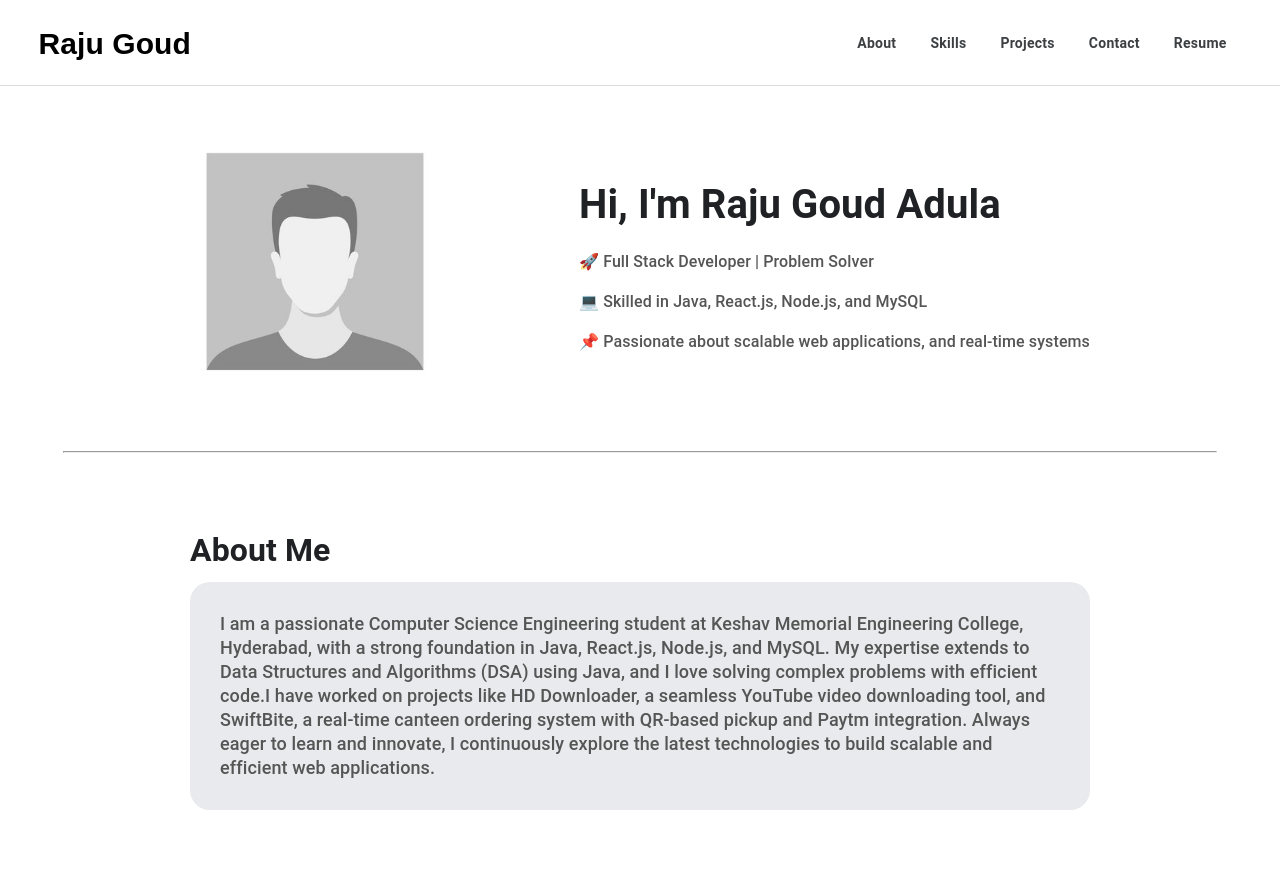
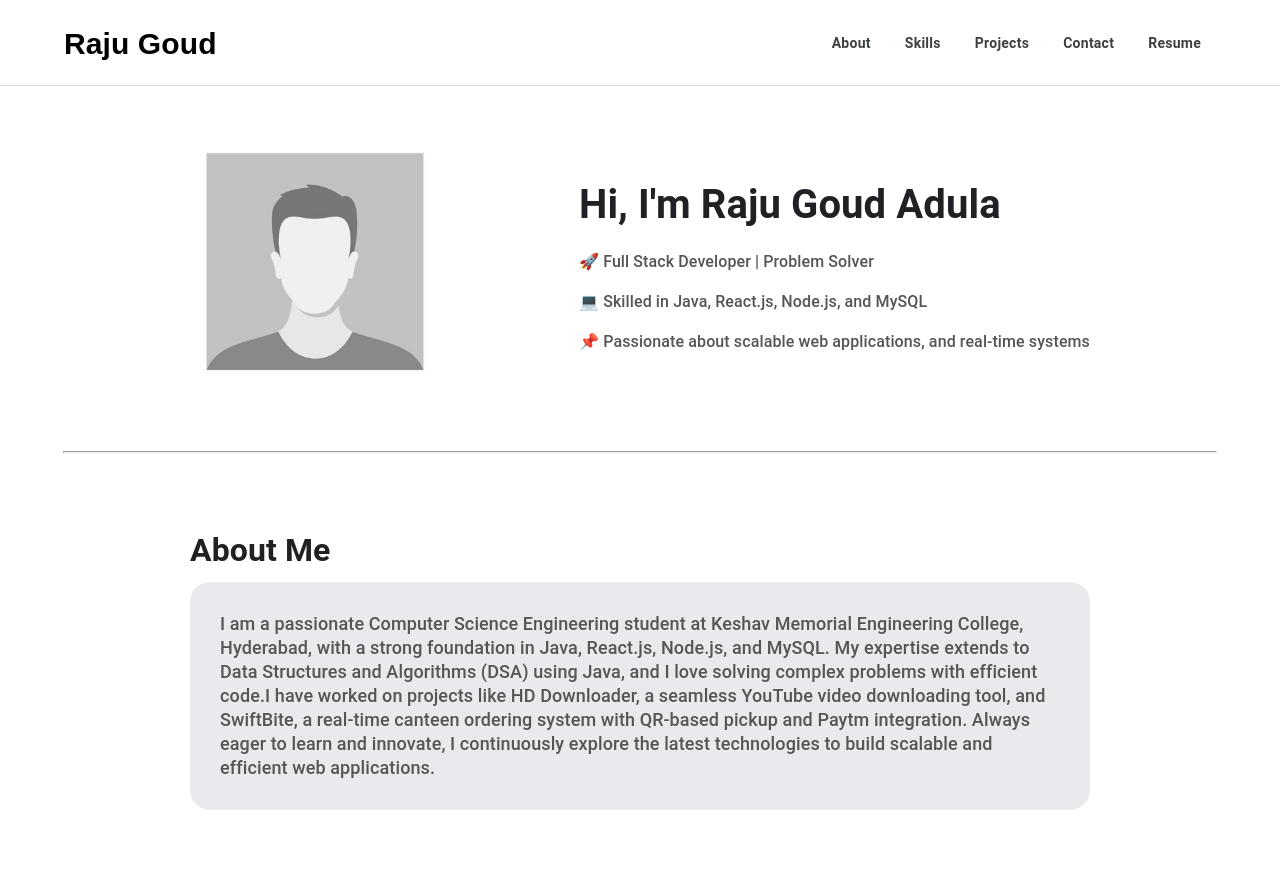
Before and after one commit to RajuGoudAdula/MyPortfolio, a plain HTML site: page index.html in a window 1280 px wide. Shown: the top 881 px of the page. Drawn offline with Linux system fonts and the light colour scheme.

Commit message:
Updated portfolio with new changes

```diff
--- a/index.css
+++ b/index.css
@@ -22,7 +22,7 @@ header {
     flex-direction: row;
     justify-content: space-between;
     align-items: center;
-    padding: 0px 3%;
+    padding: 0px 5%;
     height: 85px;
 }
 
```
